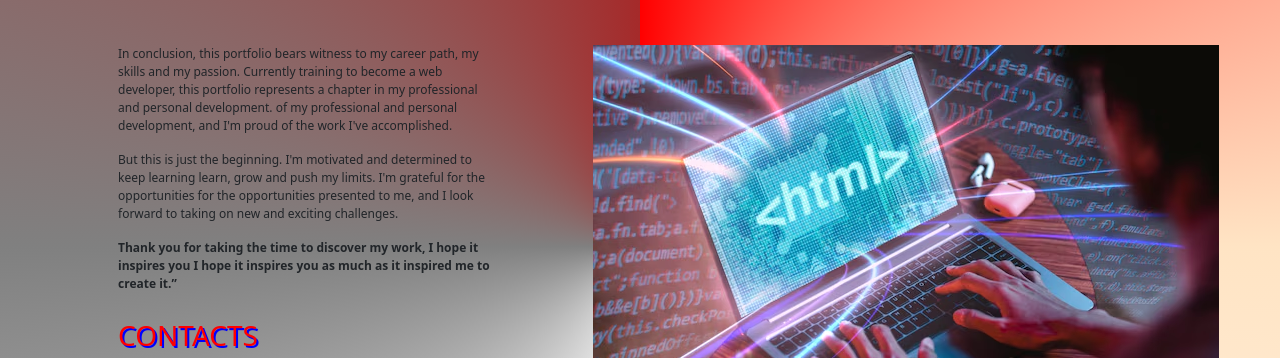
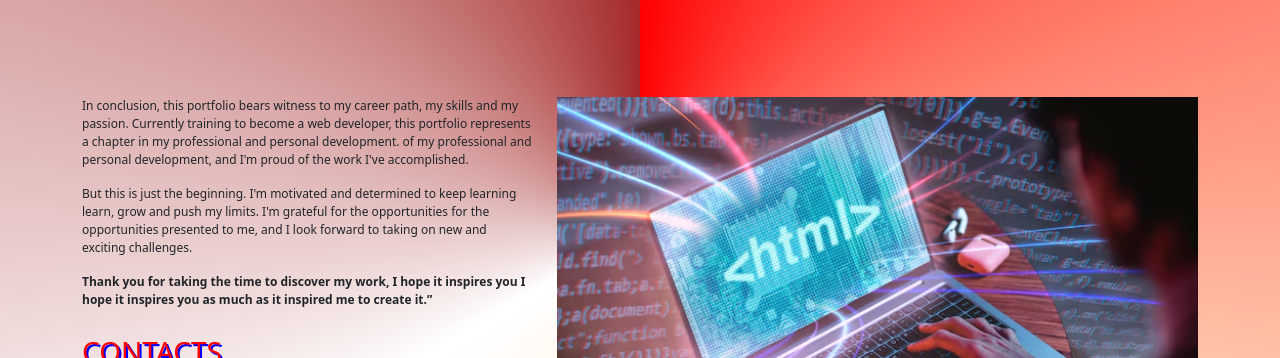
Before and after one commit to Anjatian4/PORTFOLIO, a plain HTML site: page pages/contact.html in a window 1280 px wide. Shown: the part 111-469 px from the top of the page. Drawn offline with Linux system fonts and the light colour scheme.

Commit message:
update contact

```diff
--- a/pages/Contact/contact.css
+++ b/pages/Contact/contact.css
@@ -28,12 +28,9 @@ h3{
     padding-top: 10px;
     text-shadow: 2px 2px blue;
 }
-@media only screen and (max-width: 500px){
-    [class*="col-"] {
-        width: 100%;
-    }
+body{
+    background-image: conic-gradient(red, bisque,white,brown);
 }
-body{
-    background-image: conic-gradient(red, bisque,white,gray,brown);
+.container{
+    margin-top: 100px;
 }
-}
--- a/pages/contact.html
+++ b/pages/contact.html
@@ -31,7 +31,7 @@
     <main>
       <div class="container">
         <div class="row">
-                <div class="col-sm-5 p-5">
+          <div class="col-sm-5">
             <p>
               In conclusion, this portfolio bears witness to my career path, my skills and my passion.
               Currently training to become a web developer, this portfolio represents a chapter in my professional and personal development.
@@ -56,8 +56,9 @@
               <div id=github><a href="github.com"target="_blank"><img src="../images/github.svg"style="width:30px;"></a><span> Github</span></div>
           </article>
           </div>
-                    <div class="col-sm-7 p-5">
-                        <img src="../images/collage-arriere-plan-programmation_23-2149901788 (1).avif">
+        <div class="col-sm-7">
+          <img src="../images/collage-arriere-plan-programmation_23-2149901788 (1).avif"style="width: 100%;">
+        </div>
       </div>
       </div>
     </main>
```
Lines whose indentation alone changed are shown as unchanged.
